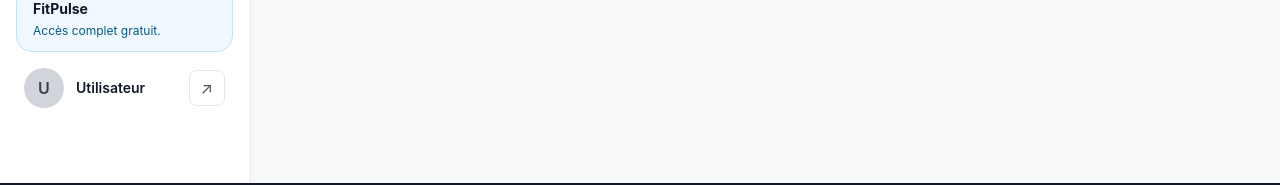
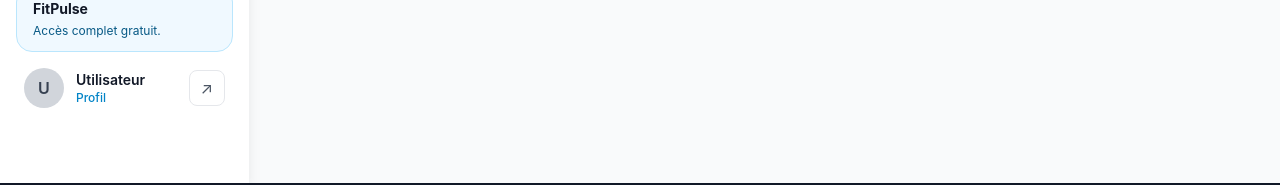
Before and after one commit to TilioLa/FitPulse, a Next.js app: page /cgv in a window 1280 px wide. Shown: the part 617-802 px from the top of the page. Built offline with nearby package versions, Linux system fonts and the light colour scheme; no server answers.

Commit message:
feat: add direct profile navigation from dashboard sidebar

```diff
--- a/components/dashboard/Sidebar.tsx
+++ b/components/dashboard/Sidebar.tsx
@@ -120,7 +120,12 @@ export default function Sidebar({ activeSection, setActiveSection }: SidebarProp
             <div className="h-10 w-10 rounded-full bg-gray-300 text-gray-700 flex items-center justify-center font-semibold">
               {initials}
             </div>
-            <div className="text-sm font-semibold text-gray-900">{displayName}</div>
+            <div className="flex flex-col">
+              <div className="text-sm font-semibold text-gray-900">{displayName}</div>
+              <Link href="/profil" className="text-xs font-medium text-primary-600 hover:text-primary-700">
+                Profil
+              </Link>
+            </div>
           </div>
           <button
             onClick={handleLogout}
```
Also changed, not shown: 1 other file (tests, documents, lock files or other folders).
